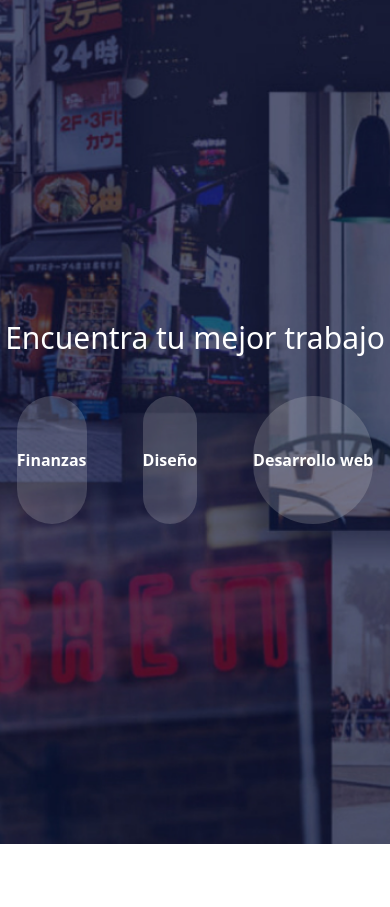
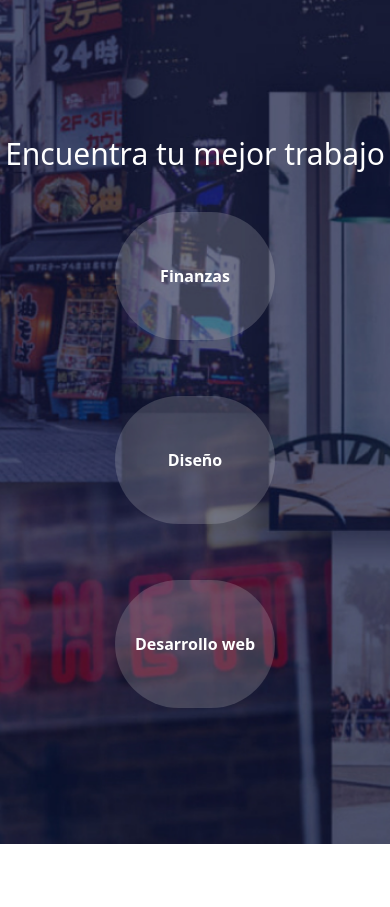
Before and after one commit to Art3611/Bolsa-de-trabajo, a PHP site: page /proyectointegrado2t2024-DiosTeOdia/ in a window 390 px wide. Shown: the part 77-984 px from the top of the page. Run offline with PHP 8.4, Linux system fonts and the light colour scheme; some libraries are stand-ins or nearby versions.

Commit message:
responsive home

```diff
--- a/bolsa-trabajo/views/inicio/index.php
+++ b/bolsa-trabajo/views/inicio/index.php
@@ -3,14 +3,14 @@
     <section class='bg-slider flex flex-col justify-center items-center'>
         <h1 class='text-center text-white text-3xl md:text-6xl'>Encuentra tu mejor trabajo</h1>
 
-        <article class='flex gap-x-14 mt-10'>
-            <div class='bg-[#D9D9D9] bg-opacity-20 md:w-32 h-32 cursor-pointer rounded-full flex justify-center items-center'>
+        <article class='flex flex-col md:flex-row gap-14 mt-10'>
+            <div class='bg-[#D9D9D9] bg-opacity-20 md:w-32 h-32 cursor-pointer rounded-full flex justify-center items-center p-5'>
                 <p class='text-white text-center font-semibold'>Finanzas</p>
             </div>
-                <div class='bg-[#D9D9D9] bg-opacity-20  md:w-32 h-32 cursor-pointer rounded-full flex justify-center items-center'>
+                <div class='bg-[#D9D9D9] bg-opacity-20  md:w-32 h-32 cursor-pointer rounded-full flex justify-center items-center p-5'>
                     <p class='text-white text-center font-semibold'>Diseño</p>
                 </div>
-            <div class='bg-[#D9D9D9] bg-opacity-20  md:w-32 h-32 cursor-pointer rounded-full flex justify-center items-center'>
+            <div class='bg-[#D9D9D9] bg-opacity-20  md:w-32 h-32 cursor-pointer rounded-full flex justify-center items-center p-5'>
                 <p class='text-white text-center font-semibold'>Desarrollo web</p>
             </div>
         </article>
```
